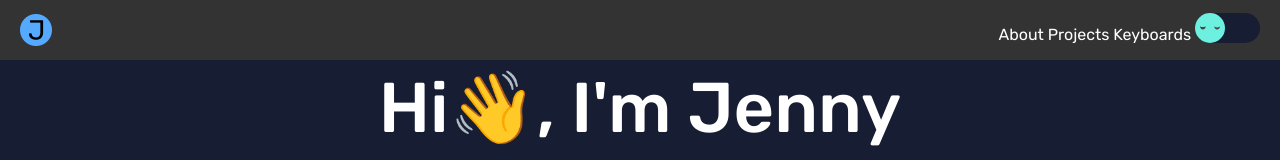
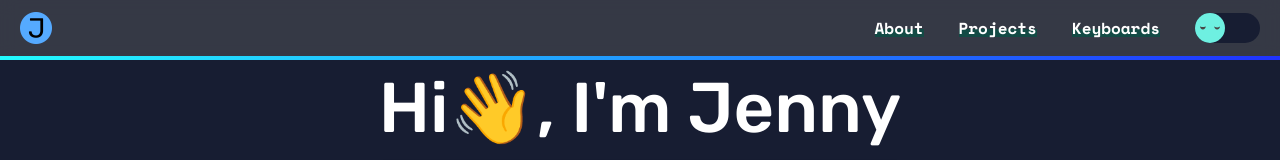
Before and after one commit to jennyho1/jennyho1.github.io, a website built with Vite: page index.html in a window 1280 px wide. Shown: the top 160 px of the page. Built offline with nearby package versions, Linux system fonts and the light colour scheme; a script that the page names is missing; a web font is replaced by a local one; what draggabilly would draw is missing.

Commit message:
add navbar

```diff
--- a/css/navbar.css
+++ b/css/navbar.css
@@ -2,8 +2,7 @@
 #navbar {
 	height: 60px;
 	width: 100%;
-	background-color: #333;
-	color: white;
+	background-color: #62626268;
 	display: flex;
 	justify-content: space-between;
 	align-items: center;
@@ -14,7 +13,62 @@
 	left: 0;
 	transition: top 0.3s;
 	z-index: 1000;
+	backdrop-filter: blur(8px);
+
+	border-bottom: 4px solid;
+  border-image-slice: 1;
+	border-image-source: linear-gradient(to left, #1f32ff, #23fbff);
 }
+
+body.dark .nav-links a{
+	color: white;
+}
+body.light .nav-links a{
+	color: black;
+}
+
+.nav-links {
+	display: flex;
+	align-items: center;
+	gap: 35px;
+
+	font-family: "Space Mono", monospace;
+  font-weight: 700;
+  font-style: normal;
+}
+
+.nav-links a {
+	transition: color 1s, background-color .3s;
+	position: relative;
+}
+
+.nav-links a::before {
+  content: '';
+  background-color: rgb(19, 75, 69);
+  position: absolute;
+  left: 0;
+  bottom: 3px;
+  width: 100%;
+  height: 8px;
+  z-index: -1;
+  transition: all .3s ease-in-out;
+}
+
+.nav-links a:hover::before {
+  bottom: 0;
+  height: 100%;
+}
+
+body.dark .nav-links a::before{
+	background-color: rgb(19, 75, 69);
+}
+body.light .nav-links a::before{
+	background-color: rgb(248, 248, 168);
+}
+
+
+
+
 
 .switch-background {
   background-color: rgb(23, 29, 50);
--- a/css/style.css
+++ b/css/style.css
@@ -15,18 +15,18 @@
   -webkit-text-size-adjust: 100%;
 }
 
-/* @media (prefers-color-scheme: light) {
-  :root {
-    color: #213547;
-    background-color: #ffffff;
-  }
-  a:hover {
-    color: #747bff;
-  }
-  button {
-    background-color: #f9f9f9;
-  }
-} */
+/* fonts  */
+.space-mono-regular {
+  font-family: "Space Mono", monospace;
+  font-weight: 400;
+  font-style: normal;
+}
+.space-mono-bold {
+  font-family: "Space Mono", monospace;
+  font-weight: 700;
+  font-style: normal;
+}
+
 
 body {
   margin: 0;
@@ -36,22 +36,8 @@ body {
 	font-family: 'Rubik', sans-serif;
 }
 
-
-.homepagev2 {
-	height: 100vh;
-	min-height: 375px;
-	background-color: #131313;
-	display: flex;
-	justify-content: center;
-	align-items: center;
-	position: relative;
-}
-
-
-
 a {
 	text-decoration: none;
-	color: white;
 }
 
 /* .projects {
--- a/index.html
+++ b/index.html
@@ -9,6 +9,7 @@
 		<link rel="preconnect" href="https://fonts.googleapis.com">
 <link rel="preconnect" href="https://fonts.gstatic.com" crossorigin>
 <link href="https://fonts.googleapis.com/css2?family=Rubik:wght@300;400;500;600;700&family=Tilt+Prism&display=swap" rel="stylesheet">
+<link href="https://fonts.googleapis.com/css2?family=Space+Mono:wght@400;700&display=swap" rel="stylesheet">
 
 		<link href="https://cdn.jsdelivr.net/npm/bootstrap@5.1.3/dist/css/bootstrap.min.css" rel="stylesheet" integrity="sha384-1BmE4kWBq78iYhFldvKuhfTAU6auU8tT94WrHftjDbrCEXSU1oBoqyl2QvZ6jIW3" crossorigin="anonymous">
 		<!-- my stylesheets -->
@@ -21,15 +22,6 @@
     <title>Jenny Ho</title>
   </head>
   <body class="dark">
-		<!-- <header>
-			<div class="header-element">
-				<label class="switch">
-				<input type="checkbox" checked>
-				<span class="slider round"></span>
-			</label>
-			</div>
-			<div class='bx bx-menu header-element'></div>
-		</header> -->
 
     <nav id="navbar">
 			<div class="logo"><img src="favicon-32x32.png" alt="logo"></div>
```
